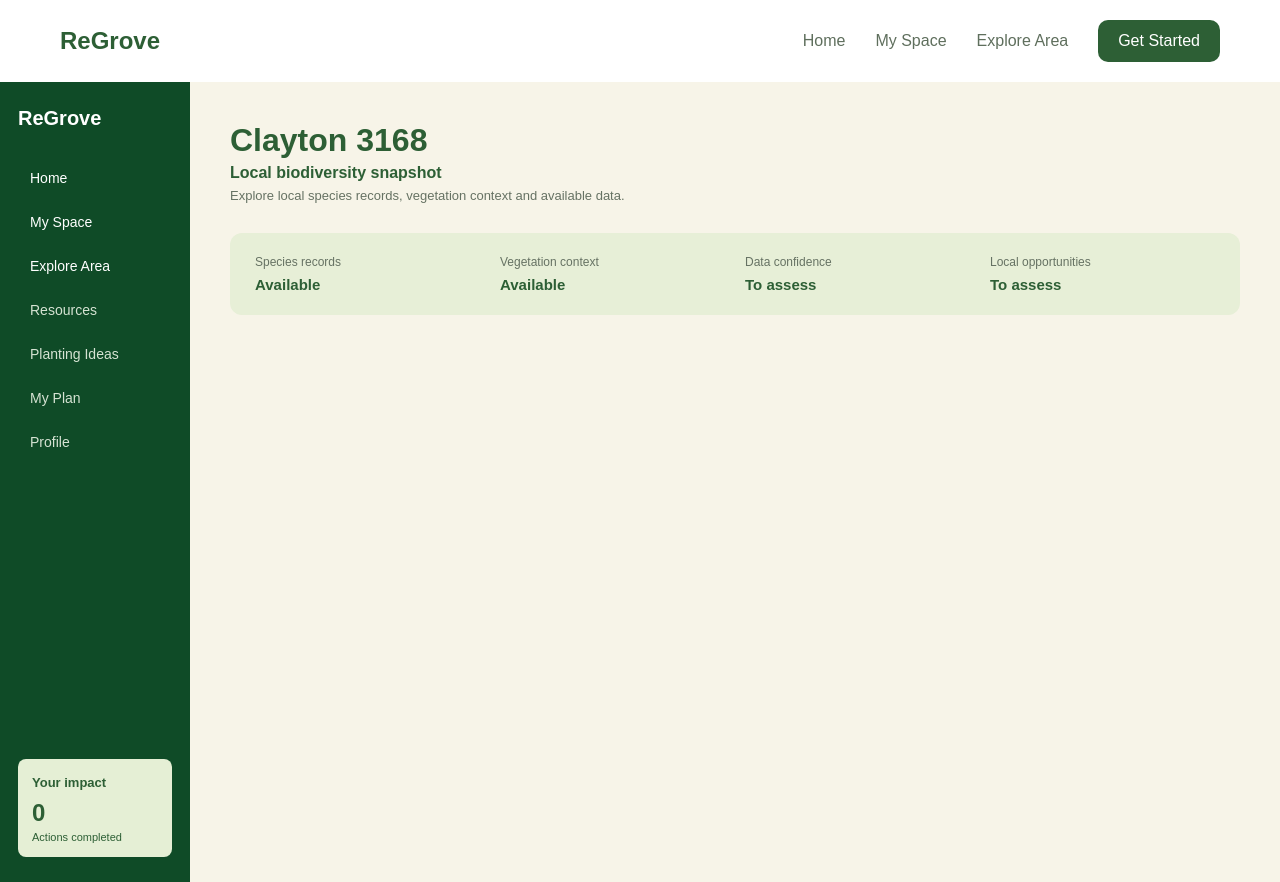
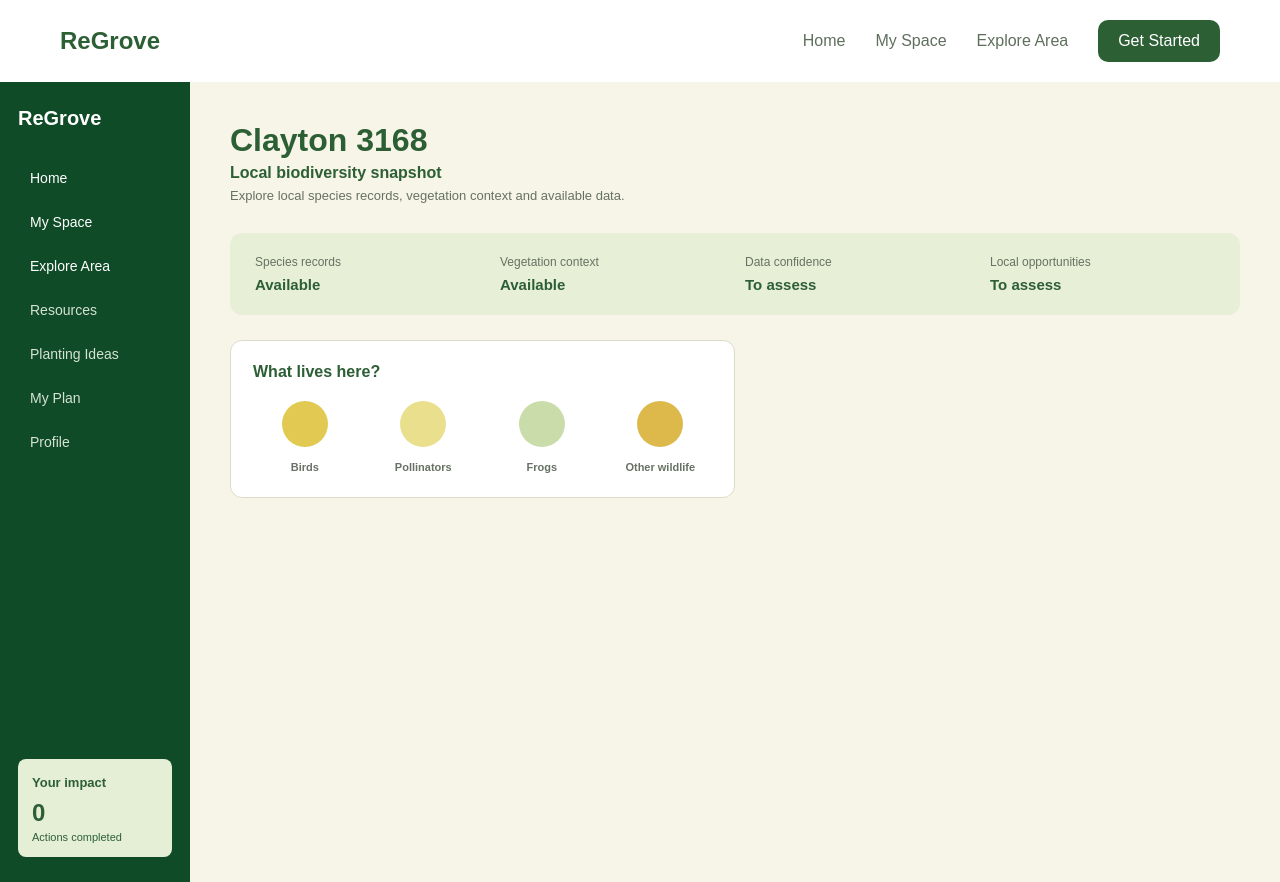
Before and after one commit to tpan0042-ops/ReGrove, a Vue app in the folder frontend/: page /area/clayton-3168 in a window 1280 px wide. Built offline with nearby package versions, Linux system fonts and the light colour scheme.

Commit message:
Add wildlife overview card

```diff
--- a/frontend/src/style.css
+++ b/frontend/src/style.css
@@ -628,3 +628,62 @@ button {
   color: #2d5f35;
   font-size: 15px;
 }
+
+.result-details {
+  display: flex;
+  gap: 25px;
+  margin-top: 25px;
+}
+
+.wildlife-card {
+  width: 50%;
+  background-color: white;
+  border: 1px solid #dddcca;
+  border-radius: 12px;
+  padding: 22px;
+}
+
+.wildlife-card h2 {
+  font-size: 16px;
+  margin-top: 0;
+  margin-bottom: 20px;
+}
+
+.wildlife-groups {
+  display: flex;
+  justify-content: space-between;
+  gap: 15px;
+}
+
+.wildlife-item {
+  flex: 1;
+  text-align: center;
+}
+
+.wildlife-circle {
+  width: 46px;
+  height: 46px;
+  border-radius: 50%;
+  margin: 0 auto 10px;
+}
+
+.circle-yellow {
+  background-color: #e2c951;
+}
+
+.circle-light-yellow {
+  background-color: #eadf8c;
+}
+
+.circle-green {
+  background-color: #c9dcaa;
+}
+
+.circle-gold {
+  background-color: #ddb94c;
+}
+
+.wildlife-item strong {
+  font-size: 11px;
+  color: #667263;
+}
--- a/frontend/src/views/AreaResultView.vue
+++ b/frontend/src/views/AreaResultView.vue
@@ -41,6 +41,38 @@ import AppSidebar from '../components/AppSidebar.vue'
 
       </section>
 
+      <section class="result-details">
+
+        <div class="wildlife-card">
+            <h2>What lives here?</h2>
+
+            <div class="wildlife-groups">
+
+            <div class="wildlife-item">
+                <div class="wildlife-circle circle-yellow"></div>
+                <strong>Birds</strong>
+            </div>
+
+            <div class="wildlife-item">
+                <div class="wildlife-circle circle-light-yellow"></div>
+                <strong>Pollinators</strong>
+            </div>
+
+            <div class="wildlife-item">
+                <div class="wildlife-circle circle-green"></div>
+                <strong>Frogs</strong>
+            </div>
+
+            <div class="wildlife-item">
+                <div class="wildlife-circle circle-gold"></div>
+                <strong>Other wildlife</strong>
+            </div>
+
+            </div>
+        </div>
+
+        </section>
+
     </main>
 
   </div>
```
